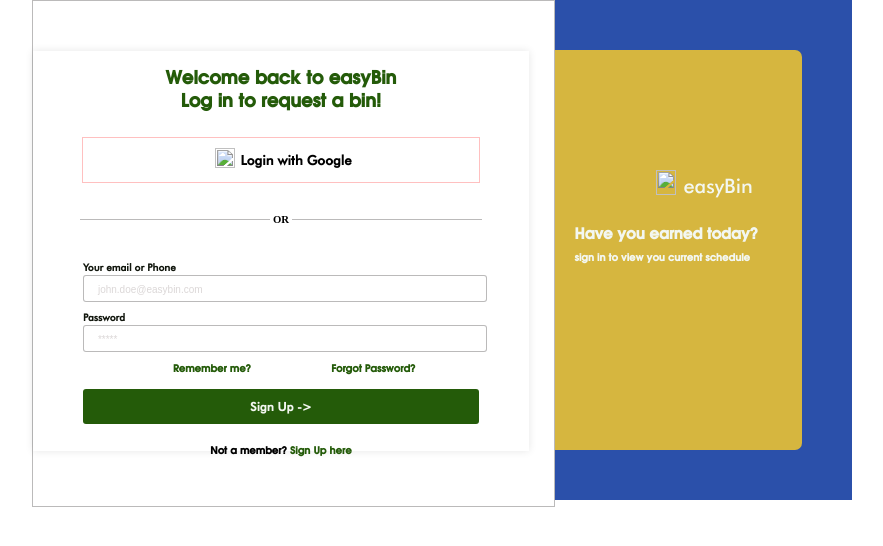
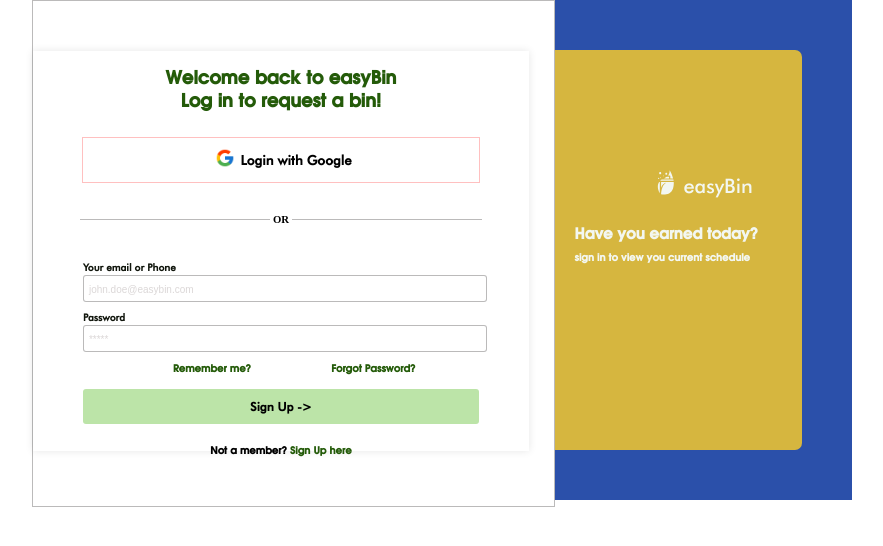
Before and after one commit to Mufasa4dev/techviron, a plain HTML site: page requestlogin.html in a window 1280 px wide. In both pictures the pointer is over the button "Sign Up ->". Shown: the whole page, without its empty margins (198-1081 px from the left). Drawn offline with Linux system fonts and the light colour scheme.

Commit message:
added images and eidted text

```diff
--- a/css/login.css
+++ b/css/login.css
@@ -202,7 +202,10 @@ font-family: Futura;
 font-family: Avian;
     border: none;
 }
-
+#mybtn:hover{
+    color: black;
+    background-color:#bce4a8 ;
+    }
 
 
 
--- a/css/requestlogin.css
+++ b/css/requestlogin.css
@@ -176,7 +176,7 @@ sectionone styling ends here */
     }
     ::placeholder{
         color: rgba(216, 211, 211, 0.919);
-        padding-left: 11px;
+        padding-left: 2px;
         font-size: 10px;
 
     }
@@ -203,7 +203,10 @@ sectionone styling ends here */
         border: none;
     }
 
-
+    #mybtn:hover{
+        color: black;
+        background-color:#bce4a8 ;
+        }
 
     #all{
         display: flex;
--- a/css/requestsign.css
+++ b/css/requestsign.css
@@ -218,6 +218,10 @@ font-family: Futura;
 font-family:Futura;
     border: none;
 }
+#mybtn:hover{
+    color: black;
+    background-color:#bce4a8 ;
+    }
 #textfour{
     position: relative;
     top: 50px;
--- a/css/signup.css
+++ b/css/signup.css
@@ -269,6 +269,10 @@ font-family: Futura;
 font-family: Futura;
     border: none;
 }
+#mybtn:hover{
+color: black;
+background-color:#bce4a8 ;
+}
 #textfour{
     position: relative;
     top: 50px;
--- a/requestlogin.html
+++ b/requestlogin.html
@@ -92,7 +92,7 @@
                     <div id="box2">
                          <!-- div first this houses the logo and text -->
                          <div id="first">
-                            <div id="firstlogo"><img src="images/Subtract.png" width="20px" height="25px" alt=""> </div>
+                            <div id="firstlogo"><img src="images/mainlogo.svg" width="20px" height="25px" alt=""> </div>
                             <div id="firsttext">easy<span style="font-weight: 500;">Bin</span></div>
 
                         </div>
```
Also changed, not shown: login.html (+1 -1 lines), requestsign.html (+1 -1 lines), signup.html (+1 -1 lines), images/google-logo.png (added), images/mainlogo.svg (added).
